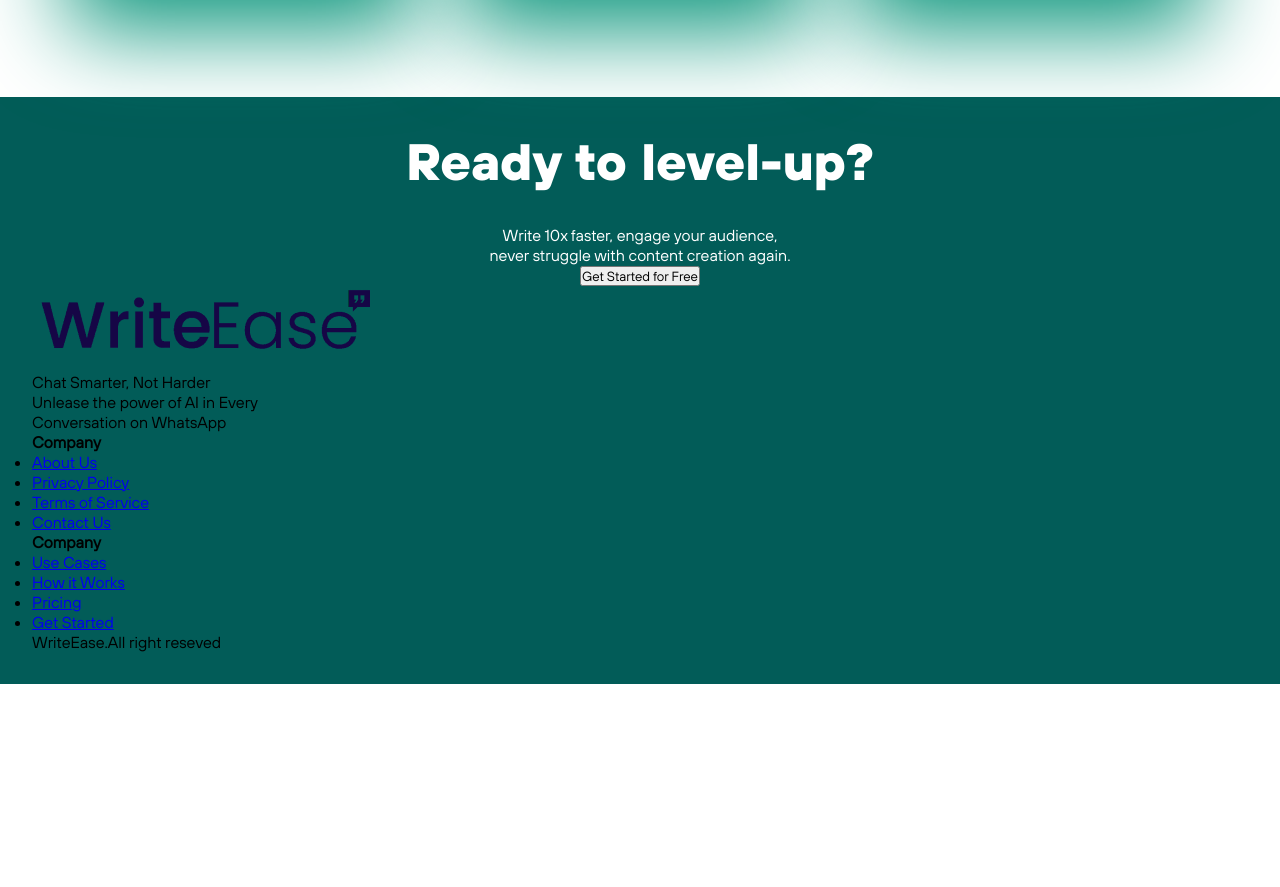
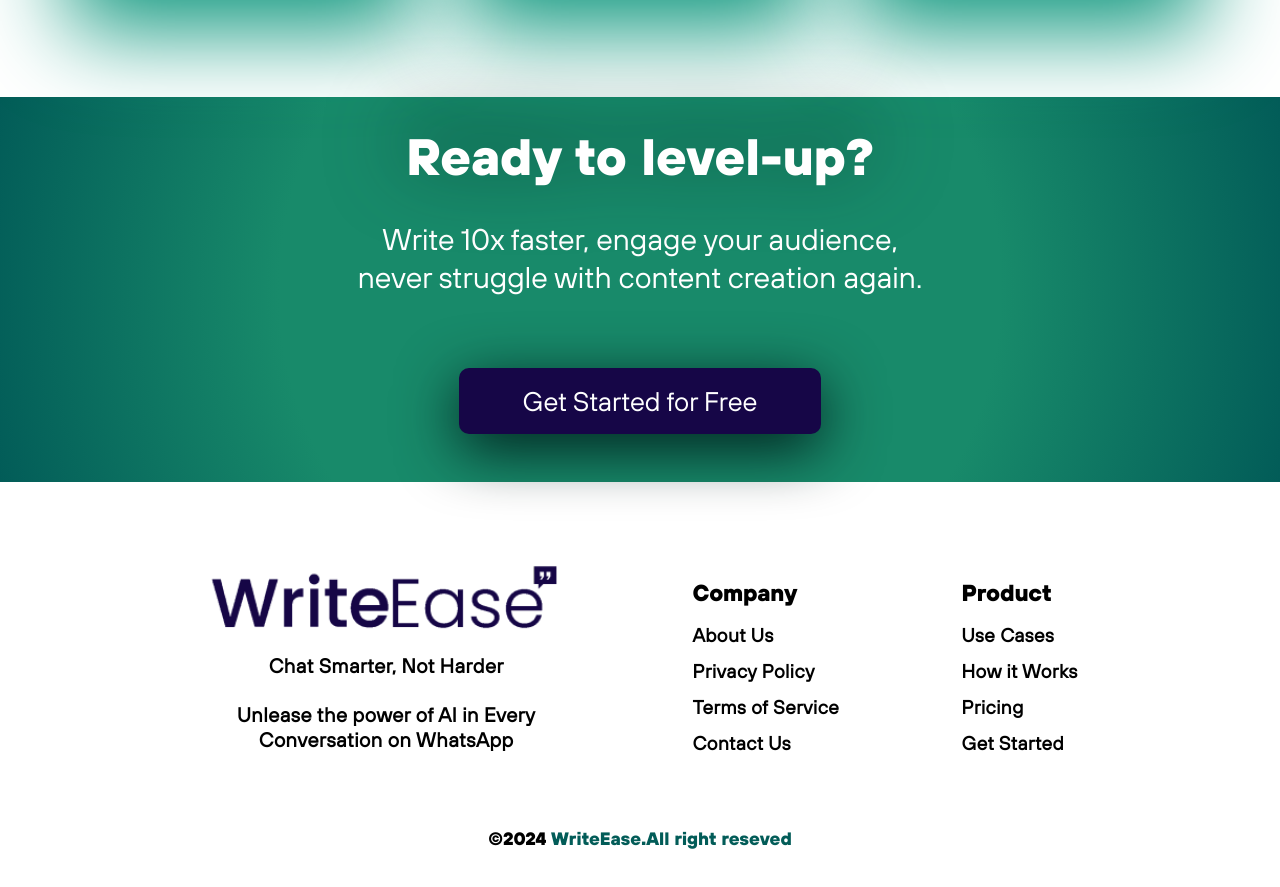
Before and after one commit to zaidcodes72/WriteEase-Internship, a plain HTML site: page index.html in a window 1280 px wide. Shown: the part 5547-6434 px from the top of the page. Before the commit the page ends 6231 px from the top, so only its background shows below. Drawn offline with Linux system fonts and the light colour scheme.

Commit message:
new commit

```diff
--- a/index.html
+++ b/index.html
@@ -11,10 +11,10 @@
       <nav>
         <div class="logo-bar">
           <img src="./images/logo.png" alt="" srcset="" />
-          <a href="#">Use Cases</a>
-          <a href="#">How it Works</a>
-          <a href="#">Pricing</a>
-          <a href="#">Contact</a>
+          <a href="#section1">Use Cases</a>
+          <a href="#How-it-Works">How it Works</a>
+          <a href="#Pricing">Pricing</a>
+          <a href="#Contact">Contact</a>
         </div>
         <div class="btn">
           <button class="button" style="vertical-align: middle">
@@ -187,7 +187,7 @@
 
     <!-- page--3 -->
 
-    <div class="section2">
+    <div class="section2" id="How-it-Works">
       <div class="work-head">
         <h1>How it works</h1>
         <p>Don't worry, we'll keep it very simple. Get started</p>
@@ -278,7 +278,7 @@
 
     <!-- page--4 -->
 
-    <div class="section3">
+    <div class="section3" id="How-it-Works">
       <div class="review-left">
         <div class="ratings">
           <h1>
@@ -374,7 +374,7 @@
 
     <!-- Page--5 -->
 
-    <div class="pricing">
+    <div class="pricing" id="Pricing">
       <div class="pricing-head">
         <h1>Pricing Plan</h1>
         <p>Don't Worry We Will Keep You Under Budget.</p>
@@ -430,7 +430,7 @@
     <!-- Footer-Page -->
 
     <footer>
-      <div class="footer-head">
+      <div class="footer-head" id="Contact">
         <h1>Ready to level-up?</h1>
         <p>Write 10x faster, engage your audience,</p>
         <p>never struggle with content creation again.</p>
@@ -440,9 +440,9 @@
 
       <div class="footer-main">
         <div class="inner-div">
-          <div class="footer-contents">
+          <div id="footer-contents">
             <img src="./images/logo.png" alt="logo-pic" />
-            <p>Chat Smarter, Not Harder</p>
+            <p class="p-m">Chat Smarter, Not Harder</p>
             <p>Unlease the power of AI in Every</p>
             <p>Conversation on WhatsApp</p>
           </div>
@@ -458,18 +458,18 @@
           </div>
 
           <div class="footer-contents">
-            <h4>Company</h4>
+            <h4>Product</h4>
             <ul>
-              <li><a href="#">Use Cases</a></li>
-              <li><a href="#">How it Works</a></li>
-              <li><a href="#">Pricing</a></li>
-              <li><a href="#">Get Started</a></li>
+              <li><a href="#section1">Use Cases</a></li>
+              <li><a href="#How-it-Works">How it Works</a></li>
+              <li><a href="#Pricing">Pricing</a></li>
+              <li><a href="#Contact">Get Started</a></li>
             </ul>
           </div>
         </div>
 
         <div class="footer-basic">
-          <p><span>WriteEase.All right reseved</span></p>
+          <p>&copy;2024 <span>WriteEase.All right reseved</span></p>
         </div>
       </div>
     </footer>
--- a/style.css
+++ b/style.css
@@ -600,20 +600,105 @@ strong {
 footer {
   max-width: 1650px;
   margin: 0 auto;
-  background: url("./images/footer-bg-image.png");
-  background-repeat: no-repeat;
-  background-size: cover;
   margin-top: 7rem;
-  padding: 2rem;
 }
 
 .footer-head {
   text-align: center;
   color: #fff;
+  margin-top: 2rem;
+  padding-top: 0.2rem;
+  background: rgb(24, 138, 106);
+  background: radial-gradient(
+    circle,
+    rgba(24, 138, 106, 1) 54%,
+    rgba(2, 92, 88, 1) 100%
+  );
 }
 
 .footer-head h1 {
   font-size: 3.2rem;
   font-family: tt-hoves-bold;
-  margin-bottom: 2rem;
+  margin: 1.5rem 0 2rem 0;
+  filter: drop-shadow(rgb(1, 45, 39) 0px -15px 40px);
 }
+
+.footer-head p {
+  font-size: 30px;
+}
+
+.footer-btn {
+  margin: 4.5rem 0 3rem 0;
+  font-size: 27px;
+  padding: 1rem 4rem;
+  background-color: #160647;
+  border-radius: 10px;
+  border: none;
+  color: #fff;
+  box-shadow: rgb(1, 30, 28) 0px 15px 60px;
+  cursor: pointer;
+}
+
+.inner-div {
+  display: flex;
+  justify-content: space-evenly;
+  margin: 5rem;
+}
+
+#footer-contents {
+  text-align: center;
+  font-size: 20px;
+  font-weight: 900;
+  letter-spacing: 0.5px;
+}
+
+#footer-contents img {
+  width: 23rem;
+}
+
+.p-m {
+  margin-bottom: 1.5rem;
+}
+
+.footer-contents {
+  font-size: 19px;
+  font-weight: 900;
+  letter-spacing: 0.5px;
+}
+
+.footer-contents h4 {
+  font-family: tt-hoves-bold;
+  font-size: 1.45rem;
+  letter-spacing: -0.2px;
+  margin: 1rem 0;
+}
+
+.footer-contents ul {
+  list-style: none;
+}
+
+.footer-contents li {
+  margin-top: 12px;
+}
+
+.footer-contents li a {
+  text-decoration: none;
+  color: black;
+}
+
+.footer-basic {
+  text-align: center;
+  margin-bottom: 2.5rem;
+  margin-top: -0.5rem;
+}
+
+.footer-basic p {
+  font-family: tt-hoves-bold;
+  font-size: 18px;
+}
+
+.footer-basic p span {
+  font-family: tt-hoves-bold;
+  font-size: 18px;
+  color: #025c58;
+}
```
